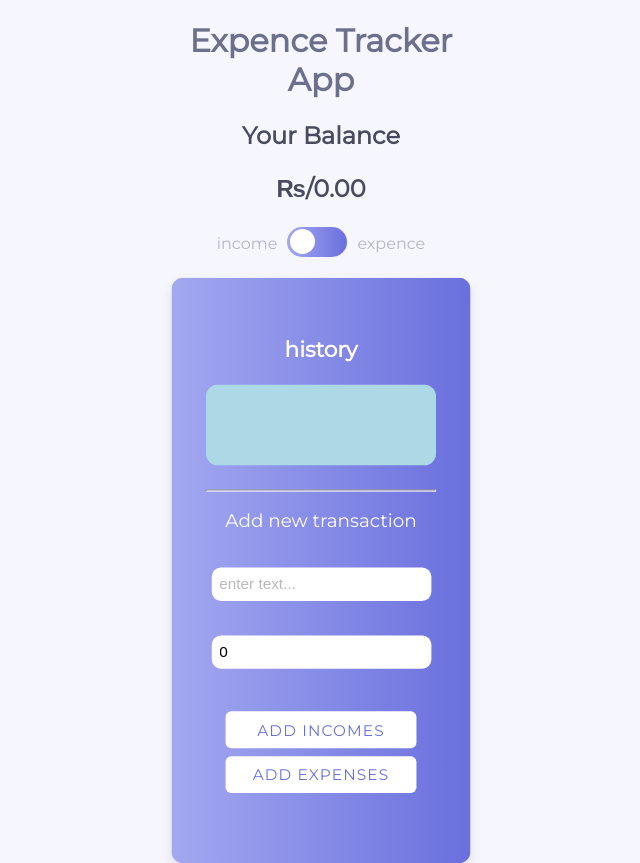
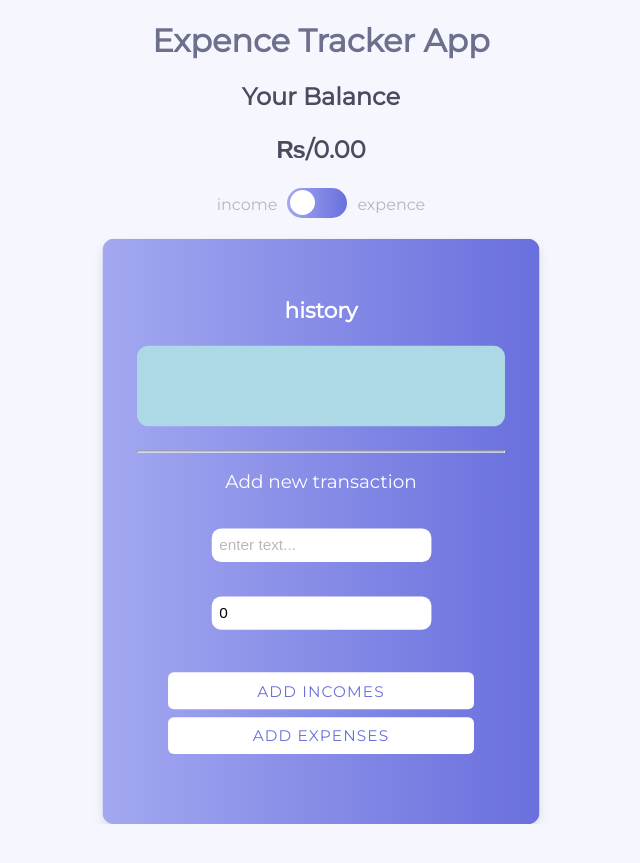
Before and after one commit to syedalirazazaidi/trackerapp, a React (Create React App) app: page / in a window 1280 px wide. Shown: the whole page, without its empty margins (319-959 px from the left). After the commit the page ends 824 px from the top, so only its background shows below. Built offline with nearby package versions, Linux system fonts and the light colour scheme.

Commit message:
css changes

```diff
--- a/src/App.css
+++ b/src/App.css
@@ -13,7 +13,7 @@ body{
 
 }
 .container{
-    max-width: 25%;
+    max-width: 35%;
     width: 1200px;
     text-align: center;
     margin-right: 130px;
```
